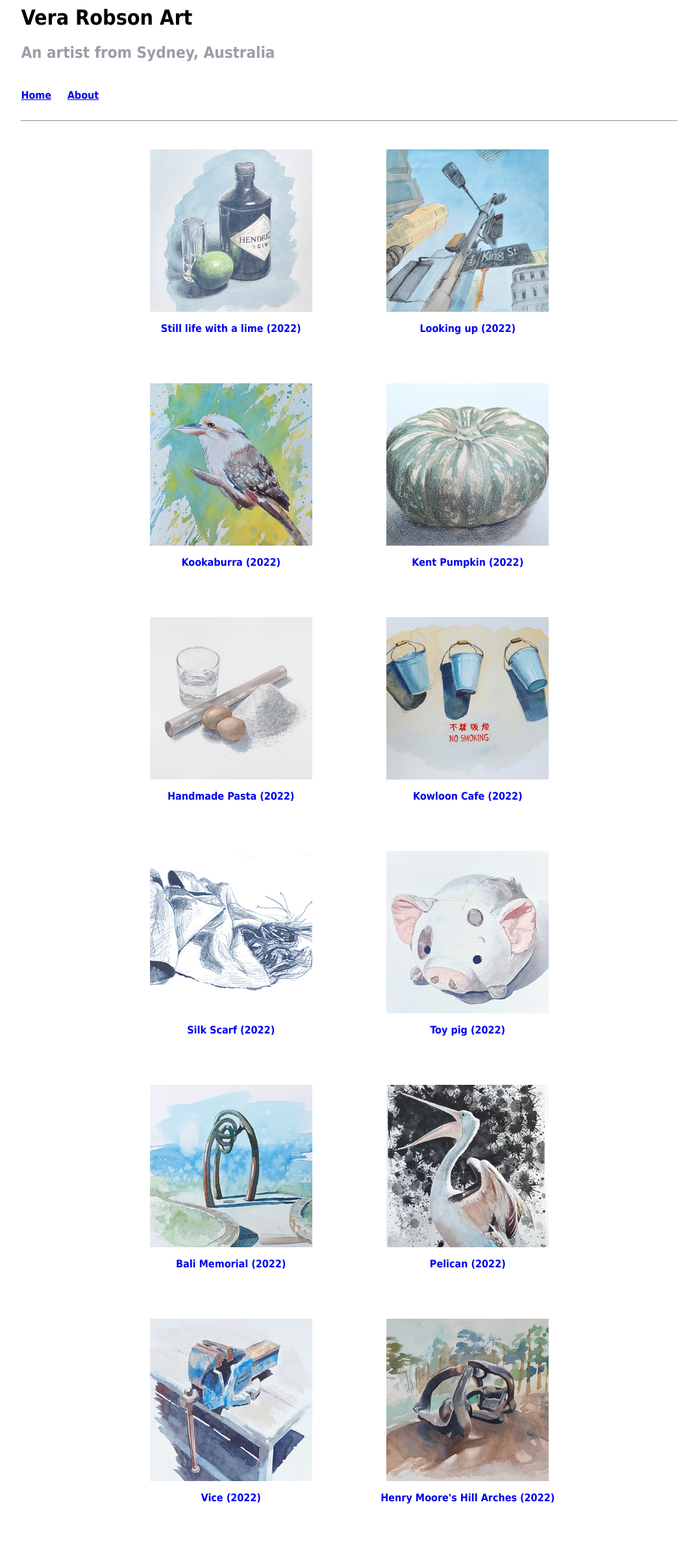
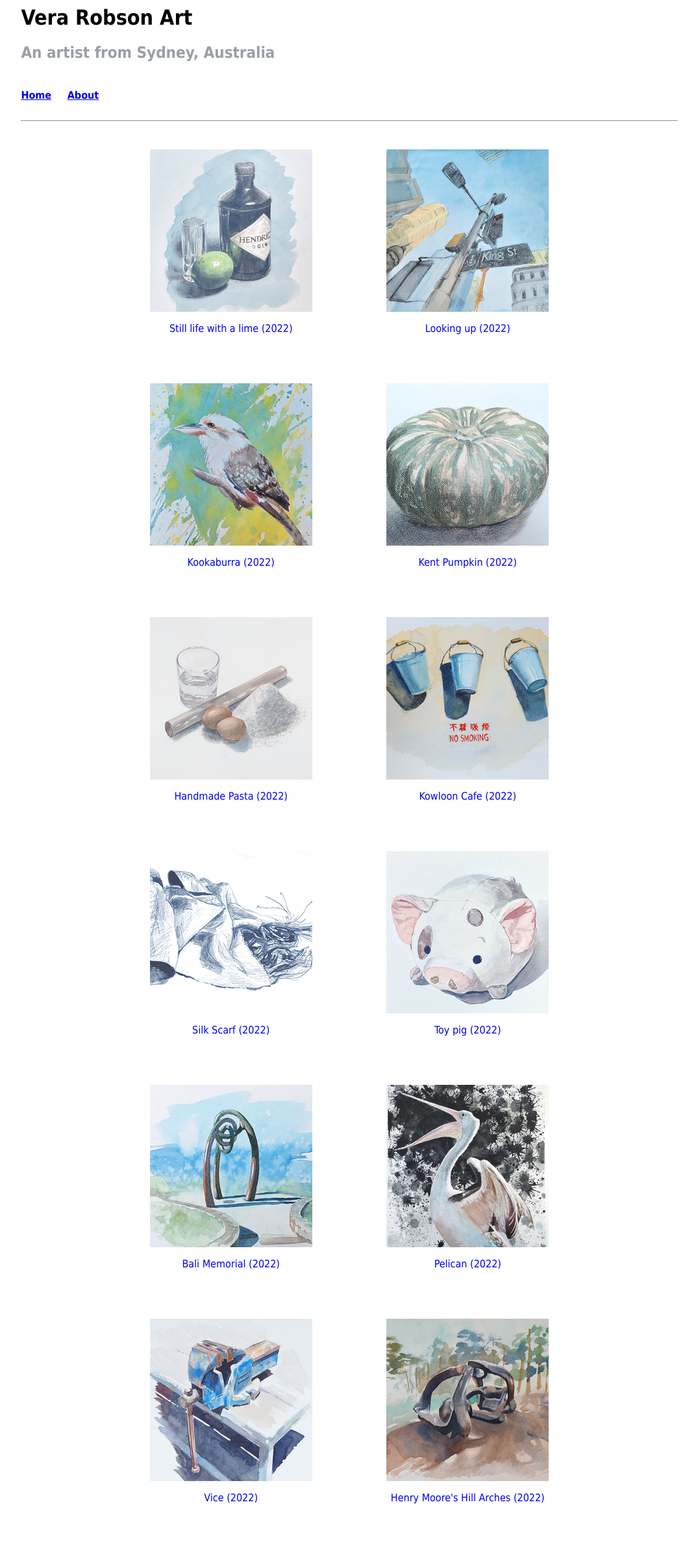
Before and after one commit to verarobsonart/verarobsonart.github.io, a Jekyll site: the page built from index.md, in a window 1280 px wide. Shown: the whole page at 65% size, without its empty margins (102-1177 px from the left). Built offline with Jekyll 4.4.1, drawn with Linux system fonts in a browser that asks for light colours.

Commit message:
Update index.md

```diff
--- a/index.md
+++ b/index.md
@@ -12,7 +12,7 @@ layout: default
         <div class="tilethumbnail">
         <img src="/assets/{{ artwork.catalogue }}-square-thumb.png"/>
         </div>
-        <p><b>{{ artwork.title }} ({{ artwork.year }})</b></p>
+        <p>{{ artwork.title }} ({{ artwork.year }})</p>
     </div>
 </a>
 {% endif %}
```
